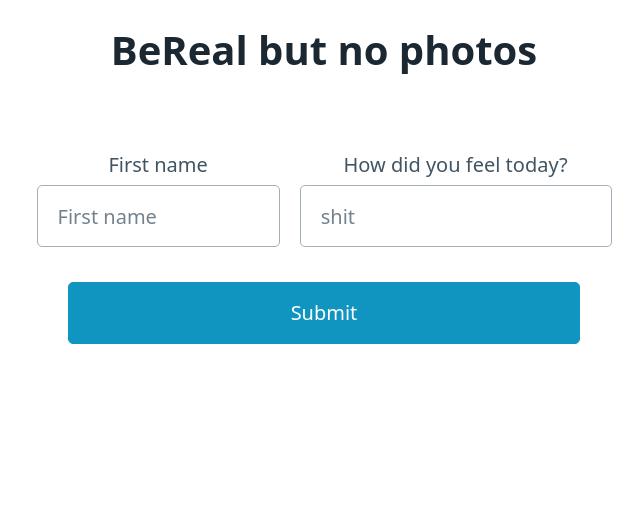
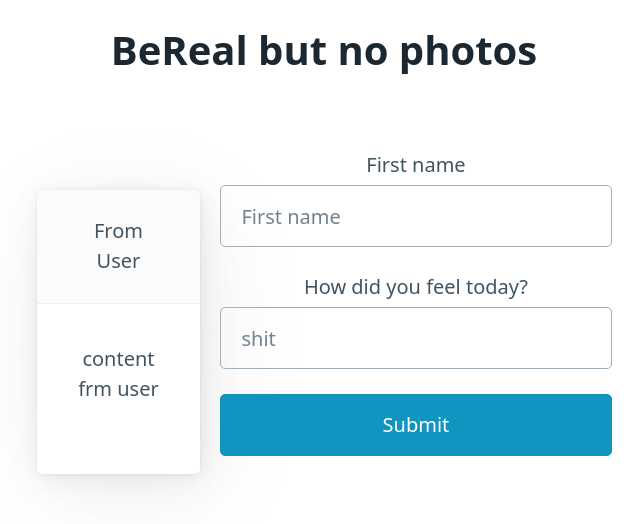
Before and after one commit to Raulj123/FeelingsHub, a SvelteKit app: page / in a window 1280 px wide. Shown: the top 524 px of the page, without its empty margins (316-959 px from the left). Built offline with nearby package versions, Linux system fonts and the light colour scheme.

Commit message:
user can send to databse

```diff
--- a/package.json
+++ b/package.json
@@ -14,6 +14,8 @@
 	"devDependencies": {
 		"@sveltejs/adapter-auto": "^2.0.0",
 		"@sveltejs/kit": "^1.5.0",
+		"@types/express": "^4.17.17",
+		"@types/node": "^18.16.2",
 		"@typescript-eslint/eslint-plugin": "^5.45.0",
 		"@typescript-eslint/parser": "^5.45.0",
 		"eslint": "^8.28.0",
@@ -29,6 +31,8 @@
 	},
 	"type": "module",
 	"dependencies": {
-		"@picocss/pico": "^1.5.10"
+		"@picocss/pico": "^1.5.10",
+		"@prisma/client": "^4.13.0",
+		"express": "^4.18.2"
 	}
 }
--- a/src/app.d.ts
+++ b/src/app.d.ts
@@ -1,4 +1,7 @@
 // See https://kit.svelte.dev/docs/types#app
+
+import type { PrismaClient } from '@prisma/client';
+
 // for information about these interfaces
 declare global {
 	namespace App {
@@ -7,6 +10,7 @@
 		// interface PageData {}
 		// interface Platform {}
 	}
+	var prisma: PrismaClient;
 }
 
 export {};
--- /dev/null
+++ b/src/lib/server/prisma.ts
@@ -0,0 +1,9 @@
+import { PrismaClient } from '@prisma/client';
+
+const prisma = global.prisma || new PrismaClient();
+
+if (process.env.NODE_ENV === 'development') {
+	global.prisma = prisma;
+}
+
+export { prisma };
--- /dev/null
+++ b/src/routes/+page.server.ts
@@ -0,0 +1,26 @@
+import type { Actions } from './$types';
+import { prisma } from '../lib/server/prisma';
+import { fail } from '@sveltejs/kit';
+
+export const actions: Actions = {
+	createFeels: async ({ request }) => {
+		const { name, feelings } = Object.fromEntries(await request.formData()) as {
+			name: string;
+			feelings: string;
+		};
+		try {
+			await prisma.feels.create({
+				data: {
+					name,
+					feelings
+				}
+			});
+		} catch (error) {
+			console.log(error);
+			return fail(500, { message: 'Could not create the article.' });
+		}
+		return {
+			status: 201
+		};
+	}
+};
--- a/src/routes/+page.svelte
+++ b/src/routes/+page.svelte
@@ -1,17 +1,30 @@
 
-<form method="POST">
+
   <div class="grid">
-    <label for="firstname">
-      First name
-      <input type="text" id="first" placeholder="First name" required>
-    </label>
+    <div>
+    <article>
+      <header>From User</header>
+      <p>content frm user</p>
+    </article>
+    </div>
+
+
+
+
+    <form action="?/createFeels" method="POST">
+      <label for="firstname">
+        First name
+      <input type="text" name="name" placeholder="First name" required>
+      </label>
       <label for ="content">
       How did you feel today?
-      <input type="text" id="feel" placeholder="shit" required>
-    </label>
+      <input type="text" name="feelings" placeholder="shit" required>
+      </label>
+    <button type="submit">Submit</button>
+  </form>
   </div>
-    <button type="submit">Submit</button>
-</form>
+
+
 
 
 
@@ -27,7 +40,7 @@
     margin-top:15x;
   }
   button{
-    width:40%;
+    width:100%;
     margin-left:auto;
     margin-right:auto;
   }
```
Also changed, not shown: 2 other files (tests, documents, lock files or other folders).
